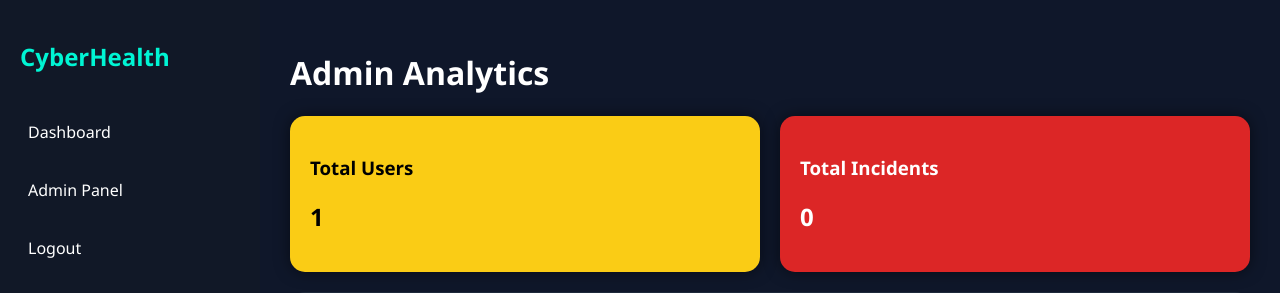
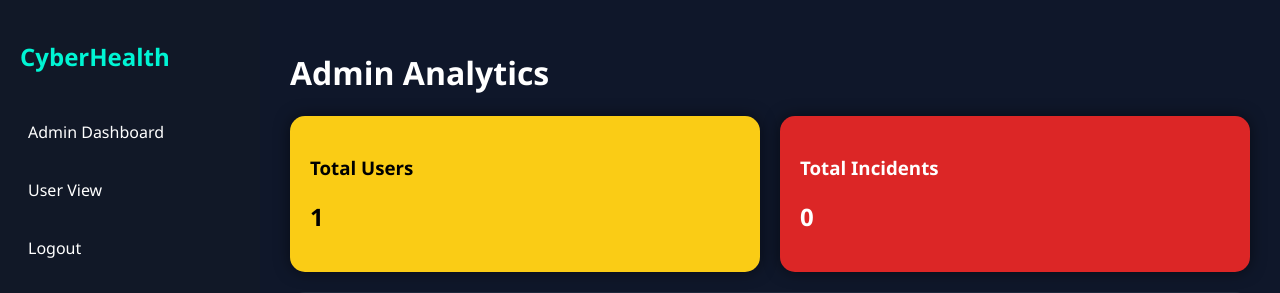
Before and after one commit to ankit18006/CyberHealth-IT-Dashboard, a Flask app: page /admin in a window 1280 px wide. Shown: the top 293 px of the page. Run offline with Flask 3, Linux system fonts and the light colour scheme; the visitor is signed in with stand-in values (Sample User, id 1); data comes from the database, SQL or seed files in the repository; data that the repository does not hold is empty.

Commit message:
Refactor sidebar links for admin and user roles

```diff
--- a/templates/base.html
+++ b/templates/base.html
@@ -3,7 +3,6 @@
 <head>
     <title>CyberHealth Enterprise</title>
     <meta name="viewport" content="width=device-width, initial-scale=1">
-
     <link rel="stylesheet" href="{{ url_for('static', filename='style.css') }}">
     <script src="https://cdn.jsdelivr.net/npm/chart.js"></script>
 </head>
@@ -11,19 +10,19 @@
 
 <div class="layout">
 
-    <!-- SIDEBAR -->
     <div class="sidebar">
         <h2>CyberHealth</h2>
-        <a href="/dashboard">Dashboard</a>
 
         {% if session.get("role") == "admin" %}
-        <a href="/admin">Admin Panel</a>
+            <a href="/admin">Admin Dashboard</a>
+            <a href="/dashboard">User View</a>
+        {% else %}
+            <a href="/dashboard">Dashboard</a>
         {% endif %}
 
         <a href="/logout">Logout</a>
     </div>
 
-    <!-- MAIN CONTENT -->
     <div class="main">
         {% block content %}{% endblock %}
     </div>
```
